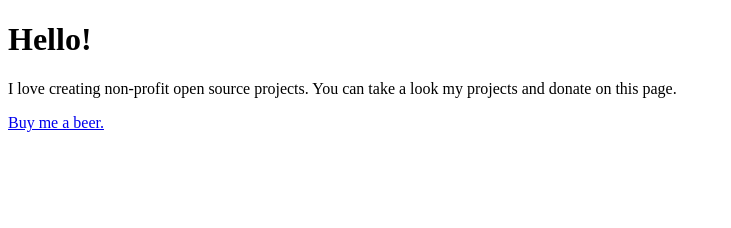
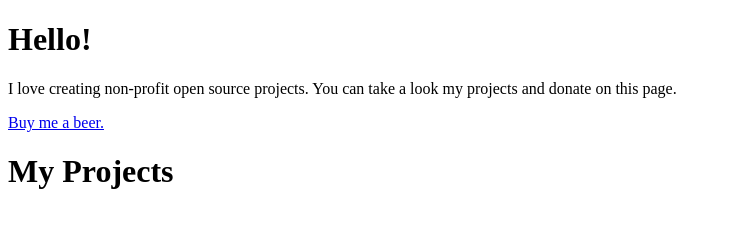
Before and after one commit to atakanorhan/atakanorhan.github.io, a plain HTML site: page index.html in a window 1280 px wide. Shown: the whole page, without its empty margins (0-731 px from the left). Drawn offline with Linux system fonts and the light colour scheme.

Commit message:
Update index.html

```diff
--- a/index.html
+++ b/index.html
@@ -13,5 +13,6 @@
         <h1>Hello!</h1>
         <p>I love creating non-profit open source projects. You can take a look my projects and donate on this page.</p>
         <a href="https://www.buymeacoffee.com/atakanorhan">Buy me a beer.</a>
+        <h1>My Projects</h1>
     </body>
 </html>
```
